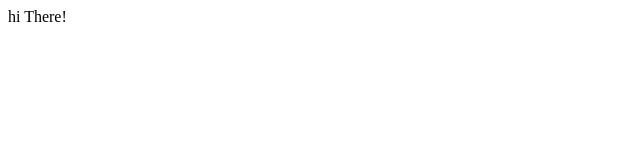
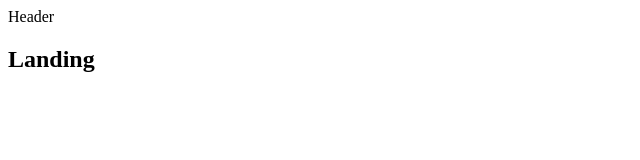
Before and after one commit to liuminsheng3/firstReactProjectServerPart, a React (Create React App) app in the folder client/: page / in a window 1280 px wide. Shown: the top 160 px of the page, without its empty margins (0-640 px from the left). Built offline with nearby package versions, Linux system fonts and the light colour scheme.

Commit message:
add simple routers for 3 different pages

```diff
--- a/client/package.json
+++ b/client/package.json
@@ -7,6 +7,7 @@
     "@testing-library/react": "^12.1.4",
     "@testing-library/user-event": "^13.5.0",
     "http-proxy-middleware": "^2.0.4",
+    "materialize-css": "^1.0.0",
     "react": "^18.0.0",
     "react-dom": "^18.0.0",
     "react-redux": "^7.2.8",
--- a/client/src/components/App.js
+++ b/client/src/components/App.js
@@ -1,9 +1,23 @@
 import React from 'react';
+import {BrowserRouter, Route} from 'react-router-dom';
+import Header from './Header';
+
+const Dashboard = () => <h2>Dashboard</h2>
+const SurveyNew = () => <h2>SurveyNew</h2>
+const Landing = () => <h2>Landing</h2>
 
 const App = () =>{
     return (
         <div>
-            hi There!
+            <BrowserRouter>
+                <div>
+                    <Header />
+                    <Route exact={true} path='/' component={Landing}/>
+                    <Route exact={true} path='/surveys' component={Dashboard}/>
+                    <Route exact={true} path='/surveys/new' component={SurveyNew}/>
+
+                </div>
+            </BrowserRouter>
         </div>
     );
 };
--- /dev/null
+++ b/client/src/components/Header.js
@@ -0,0 +1,14 @@
+import React, {Component} from 'react';
+
+
+class Header extends Component {
+     render() {
+        return (
+            <div>
+                Header
+            </div>
+        );
+     }
+}
+
+export default Header;
```
Also changed, not shown: 1 other file (tests, documents, lock files or other folders).
